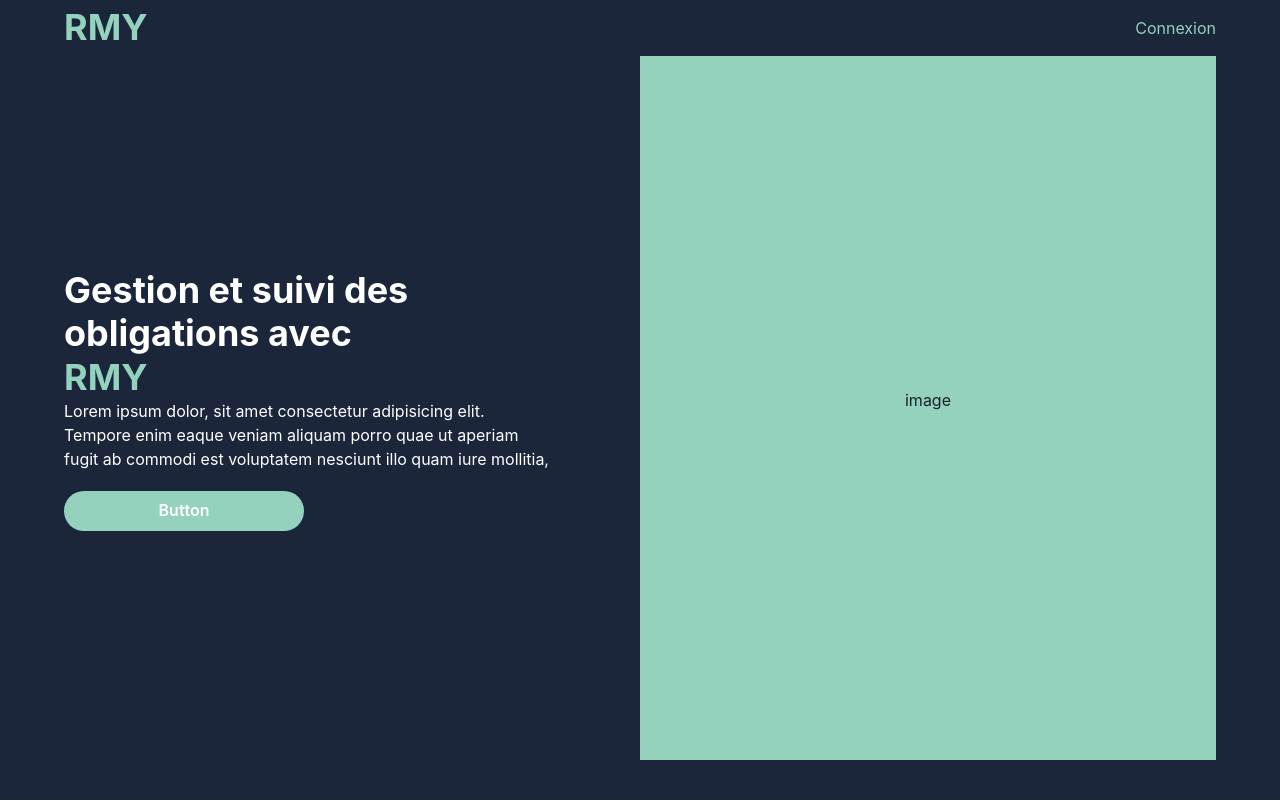
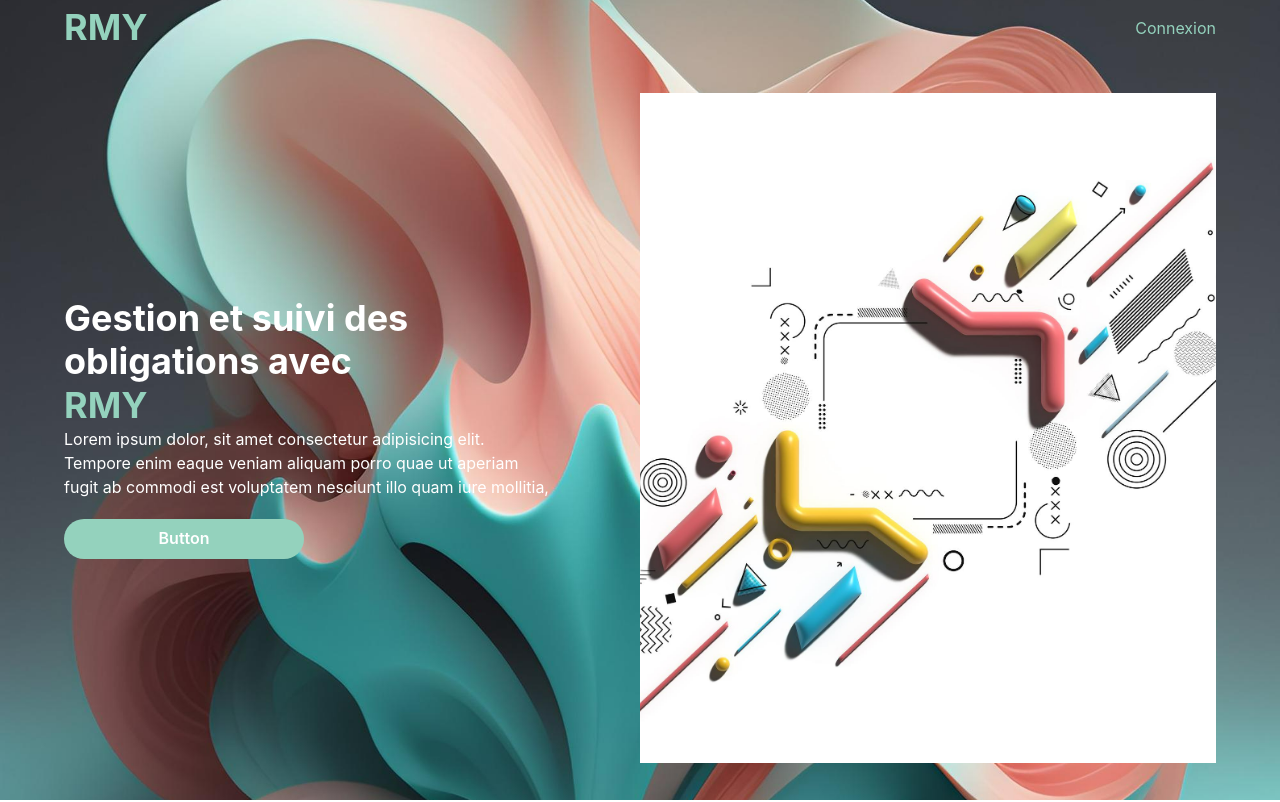
Before and after one commit to SOGELAFRIK/API_gestionObligation, a Next.js app: page / in a window 1280 px wide. Shown: the top 802 px of the page. Built offline with nearby package versions, Linux system fonts and the light colour scheme.

Commit message:
change bg

```diff
--- a/src/pages/index.tsx
+++ b/src/pages/index.tsx
@@ -56,9 +56,9 @@ const HowDoCard: React.FC<HowDoCardProps> = ({ howDo, colorScheme }) => {
         justifyContent={"center"}
         flexDirection={"column"}
         textAlign={"left"}
-        borderWidth={'2px'}
+        borderWidth={"2px"}
         borderColor={colorScheme}
-        borderRadius={'15px'}
+        borderRadius={"15px"}
         /* _hover={{
           alignItems: "center",
           borderColor: colorScheme,
@@ -69,7 +69,9 @@ const HowDoCard: React.FC<HowDoCardProps> = ({ howDo, colorScheme }) => {
         role="group"
       >
         <Heading color={colorScheme}>{howDo.title}</Heading>
-        <Text /*_groupHover={{ textAlign: "center" }}*/ textAlign={'center'}>{howDo.description}</Text>
+        <Text /*_groupHover={{ textAlign: "center" }}*/ textAlign={"center"}>
+          {howDo.description}
+        </Text>
         <Box boxSize="sm">
           <Image
             src={howDo.imageLink}
@@ -183,7 +185,7 @@ export default function Home() {
     setColorScheme(e);
   };
 
-  const [bannerColor, setBannerColor] = useState(colorPallete.primary_blue);
+  const [bannerColor, setBannerColor] = useState("transparent");
   const [blur, setBlur] = useState(true);
 
   useEffect(() => {
@@ -204,7 +206,7 @@ export default function Home() {
         setBannerColor("#1b263b72");
         setBlur(true);
       } else {
-        setBannerColor(colorPallete.primary_blue);
+        setBannerColor("transparent");
         setBlur(false);
       }
     }
@@ -287,13 +289,24 @@ export default function Home() {
         <meta name="viewport" content="width=device-width, initial-scale=1" />
         <link rel="icon" href="/favicon.ico" />
       </Head>
+      {/* la box qui contient toute la page  */}
       <Box w={"100%"}>
-        {/* le <header></header> */}
+        {/* le header avec la navigation et les textes  */}
+        <Flex
+          w={"100%"}
+          h={"100vh"}
+          bgImage={"url(5.jpg)"}
+          bgPosition={"center"}
+          bgRepeat={"no-repeat"}
+          bgSize={"cover"}
+          flexDirection={"column"}
+        >
+          {/* la navigation */}
           <Center
             w={"100%"}
-          h={"7vh"}
+            h={"7%"}
             bg={bannerColor}
-          position={"fixed"}
+            position={blur ? "fixed" : "relative"}
             zIndex={"banner"}
             backdropFilter={"auto"}
             backdropBlur={blur ? "8px" : "0px"}
@@ -313,13 +326,12 @@ export default function Home() {
               </Link>
             </Flex>
           </Center>
-
-        <Center w={"100%"} h={"100vh"} bg={colorPallete.primary_blue}>
-          <Flex w={"90%"} h={"90%"} bg={colorPallete.white}>
+          {/* le contenues du header  */}
+          <Center w={"100%"} h={"93%"}>
+            <Flex w={"90%"} h={"90%"}>
               <Flex
                 w={{ base: "100%", sm: "50%" }}
                 h={"100%"}
-              bg={colorPallete.primary_blue}
                 align={"start"}
                 justifyContent={"center"}
                 flexDirection={"column"}
@@ -332,7 +344,8 @@ export default function Home() {
                 <Text color={colorPallete.white}>
                   Lorem ipsum dolor, sit amet consectetur adipisicing elit.
                   <br></br>
-                Tempore enim eaque veniam aliquam porro quae ut aperiam<br></br>
+                  Tempore enim eaque veniam aliquam porro quae ut aperiam
+                  <br></br>
                   fugit ab commodi est voluptatem nesciunt illo quam iure
                   mollitia,
                 </Text>
@@ -347,12 +360,20 @@ export default function Home() {
                 </Button>
               </Flex>
               {isLargerThan768 ? (
-              <Center w={"50%"} h={"100%"} bg={colorScheme}>
-                <Text>image</Text>
+                <Center
+                  w={"50%"}
+                  h={"100%"}
+                  bgImage={"url(4.jpg)"}
+                  bgSize={"cover"}
+                  bgRepeat={"no-repeat"}
+                  bgPosition={"center"}
+                >
+                  {/* <Text>image</Text> */}
                 </Center>
               ) : null}
             </Flex>
           </Center>
+        </Flex>
 
         {/* choisir son style  */}
         <Center
@@ -515,16 +536,12 @@ export default function Home() {
             // role="group"
             // _hover={{ bg: "#ade8f427" }}
           >
-            <Center
-              w={"80%"}
-              h={"90%"}
-              flexDirection={"column"}
-            >
+            <Center w={"80%"} h={"90%"} flexDirection={"column"}>
               <Box w={"100%"} mb={"2em"}>
                 <Heading
                   color={colorScheme}
                   // transform={{ base: "translateX(0%)", md: "translateX(30%)" }}
-                  textAlign={'center'}
+                  textAlign={"center"}
                   // _groupHover={{
                   //   transform: {
                   //     base: "translateX(0%)",
--- a/src/styles/globals.css
+++ b/src/styles/globals.css
@@ -99,6 +99,7 @@ body {
 a {
   color: inherit;
   text-decoration: none;
+  /* color: transparent; */
   /* transform: translateX(20%); */
 }
 
```
Also changed, not shown: public/4.jpg (added), public/5.jpg (added). Lines whose indentation alone changed are shown as unchanged.
